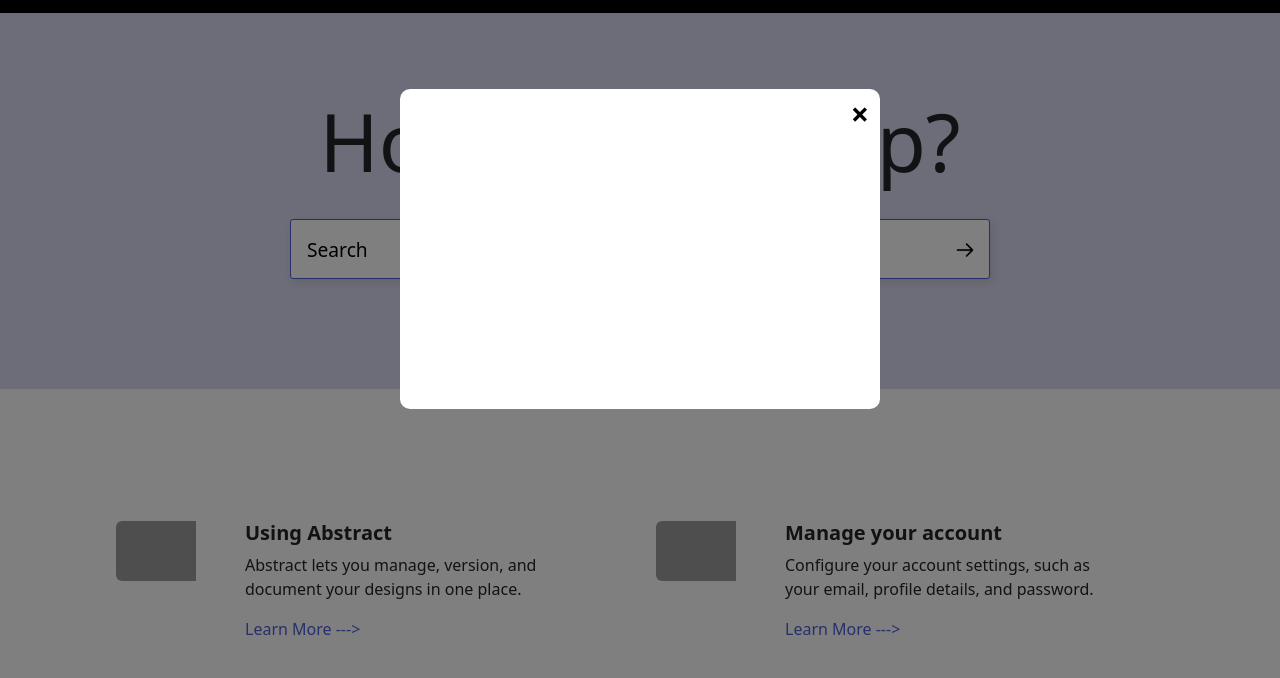
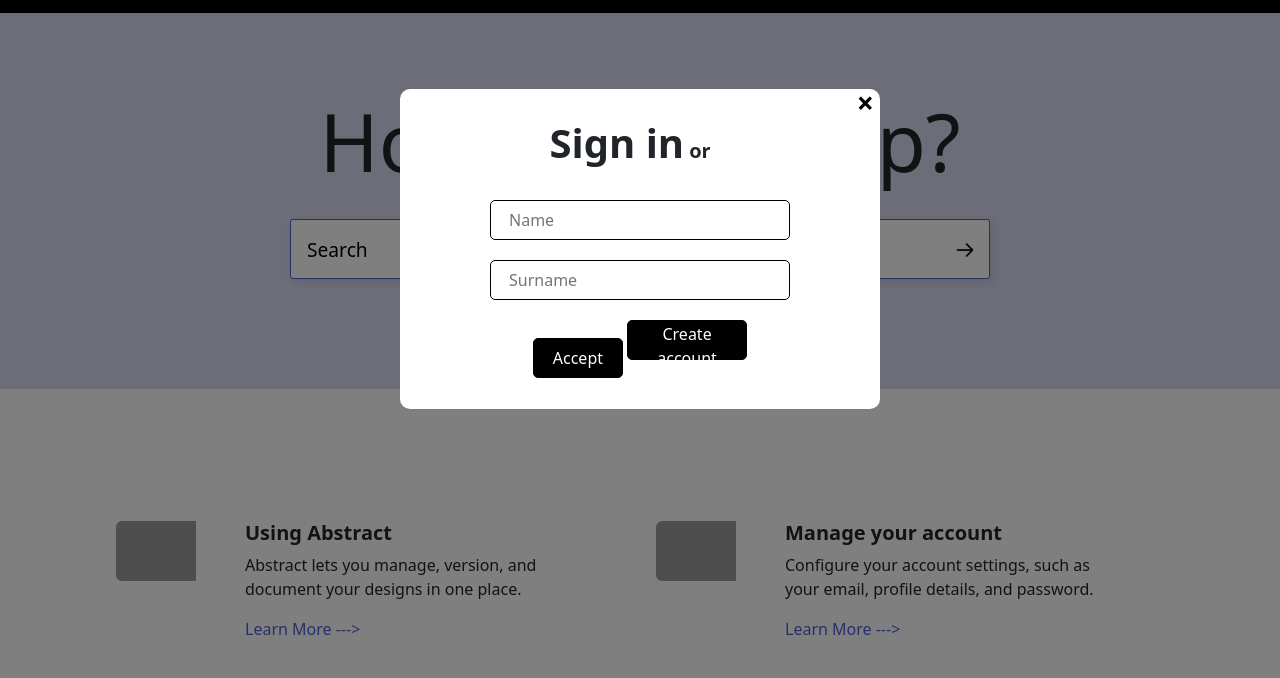
Before and after one commit to MenroMi/projects-from-Js, a plain HTML site: page project_09/index.html in a window 1280 px wide. Shown: the part 71-749 px from the top of the page. Drawn offline with nearby package versions, Linux system fonts and the light colour scheme; grey boxes are pictures that could not be loaded.

Commit message:
continue work with project 09

```diff
--- a/project_09/css/styles.css
+++ b/project_09/css/styles.css
@@ -169,7 +169,7 @@
     background-color: rgba(0, 0, 0, 0.5);
 }
 
-.modal_login .modal_login_dialog .modal_login_content {
+.modal_login .modal_login_content {
     position: fixed;
     top: 20%;
     left: 50%;
@@ -179,12 +179,120 @@
     min-height: 20rem;
     background-color: #ffffff;
     border-radius: 10px;
+    text-align: center;
 }
 
-.modal_login .modal_login_dialog .modal_login_content .modal_close {
+.modal_login .modal_login_content .modal_close {
     position: absolute;
-    font-size: 2em;
-    right: 5px;
+    font-size: 30px;
+    line-height: 28px;
+    right: 6px;
     background: none;
     border: none;
+    padding: 0;
+    margin: 0;
 }
+
+.modal_login .modal_login_content .modal_title {
+    display: flex;
+    justify-content: center;
+    align-items: baseline;
+    padding-top: 30px;
+
+}
+
+.modal_login .modal_login_content .modal_title > h3 {
+    font-size: 40px;
+    font-weight: 700;
+    padding-right: 5px;
+}
+
+.modal_login .modal_login_content .modal_title > h5 {
+    font-weight: 600;
+    padding-right: 5px;
+}
+
+.modal_login .modal_login_content .modal_title .social_media {
+    /* display: flex; */
+
+    padding-right: 5px;
+
+}
+
+.modal_login .modal_login_content .modal_title .social_media .modal_link {
+    margin-right: 5px;
+}
+
+.modal_login .modal_login_content .modal_title .social_media .modal_facebook {
+    background: url(../icons/social-media/facebook.png) center center/cover no-repeat;
+    width: 30px;
+    height: 30px;
+}
+
+.modal_login .modal_login_content .modal_title .social_media .modal_apple-id {
+    background: url(../icons/social-media/apple-id.png) center center/cover no-repeat;
+    width: 30px;
+    height: 30px;
+}
+
+.modal_login .modal_login_content .modal_title .social_media .modal_google {
+    background: url(../icons/social-media/google.png) center center/cover no-repeat;
+    width: 30px;
+    height: 30px;
+    margin-right: 0;
+}
+
+.modal_login .modal_login_content .modal_form {
+    display: flex;
+    flex-direction: column;
+    align-content: baseline;
+    align-items: center;
+    padding-top: 25px;
+}
+
+.modal_login .modal_login_content .modal_form input {
+    width: 300px;
+    height: 40px;
+    border: 1px solid black;
+    border-radius: 5px;
+    padding-left: 18px;
+}
+
+.modal_login .modal_login_content .modal_form input:nth-of-type(2) {
+    margin-top: 20px;
+}
+
+
+.modal_login .modal_login_content .modal_form .form_btns .form_btn {
+    width: 90px;
+    height: 40px;
+    margin-top: 20px;
+    color: #fff;
+    background-color: #000;
+    border: 1px solid black;
+    border-radius: 5px;
+    /* margin-right: 160px; */
+}
+
+.modal_login .modal_login_content .modal_form .form_btns .form_btn:hover {
+    background-color: #fff;
+    color:#000;
+    transition: ease 0.3s;
+}
+
+.modal_login .modal_login_content .modal_form .form_btns .create_account_btn {
+    width: 120px;
+    height: 40px;
+    margin-top: 20px;
+    color: #fff;
+    background-color: #000;
+    border: 1px solid black;
+    border-radius: 5px;
+    /* margin-right: 160px; */
+}
+
+.modal_login .modal_login_content .modal_form .form_btns .create_account_btn:hover {
+    background-color: #fff;
+    color:#000;
+    transition: ease 0.3s;
+}
--- a/project_09/index.html
+++ b/project_09/index.html
@@ -193,6 +193,24 @@
       <div class="modal_login_dialog">
         <div class="modal_login_content text-center">
           <button type="button" class="modal_close"><strong>&times;</strong></button>
+          <div class="modal_title">
+            <h3>Sign in</h3>
+            <h5>or</h5>
+            <div class="social_media">
+              <a class="modal_link modal_facebook" href="#"></a>
+              <a class="modal_link modal_apple-id" href="#"></a>
+              <a class="modal_link modal_google" href="#"></a>
+            </div>
+          </div>
+          <div class="modal_form">
+            <input name="name" type="text" placeholder="Name">
+            <input name="surname" type="text" placeholder="Surname">
+            <div class="form_btns">
+              <button class="form_btn" type="submit">Accept</button>
+              <button class="create_account_btn" type="submit">Create account</button>
+            </div>
+          </div>
+
         </div>
       </div>
     </div>
```
Also changed, not shown: project_09/icons/social-media/apple-id.png (added), project_09/icons/social-media/facebook.png (added), project_09/icons/social-media/google.png (added).
